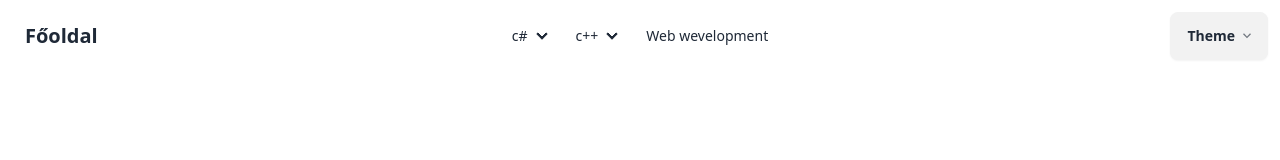
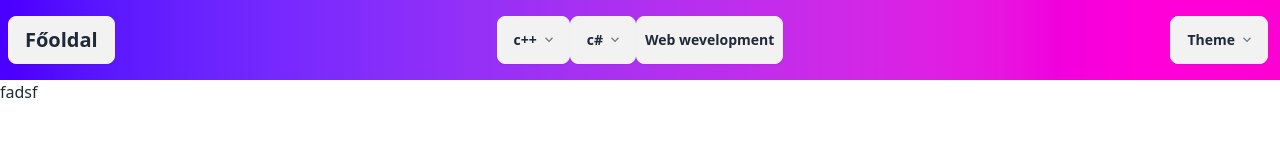
Before and after one commit to khun2/tailwind-webproj, a plain HTML site: page subpages/webdev.html in a window 1280 px wide. Drawn offline with nearby package versions, Linux system fonts and the light colour scheme.

Commit message:
2024. máj. 30., csütörtök, 11:03:29 CEST

```diff
--- a/subpages/webdev.html
+++ b/subpages/webdev.html
@@ -10,7 +10,7 @@
 </head>
 
 <body>
-    <nav class="navbar bg-base-100">
+    <nav class="navbar bg-gradient-to-r from-primary to-secondary">
         <div class="navbar-start">
             <div class="dropdown">
                 <div tabindex="0" role="button" class="btn btn-ghost lg:hidden">
@@ -39,29 +39,37 @@
                     <li><a href="./webdev.html">Web development</a></li>
                 </ul>
             </div>
-            <a href="../index.html" class="btn btn-ghost text-xl">Főoldal</a>
+            <a href="../index.html" class="btn bg-base-200 text-xl">Főoldal</a>
         </div>
         <div class="navbar-center hidden lg:flex">
-            <ul class="menu menu-horizontal px-1">
-                <li>
-                    <details>
-                        <summary>c#</summary>
-                        <ul class="p-2">
-                            <li><a href="./karesz.html">Karesz</a></li>
-                            <li><a href="./progthm.html">Programozási tételek</a></li>
-                        </ul>
-                    </details>
+            <ul class="menu menu-horizontal px-1 ">
+                <div class="dropdown dropdown-bottom">
+                    <div tabindex="0" role="button" class="btn">
+                        c++
+                        <svg width="12px" height="12px" class="h-2 w-2 fill-current opacity-60 inline-block"
+                            xmlns="http://www.w3.org/2000/svg" viewBox="0 0 2048 2048">
+                            <path d="M1799 349l242 241-1017 1017L7 590l242-241 775 775 775-775z"></path>
+                        </svg>
+                    </div>
+                    <ul tabindex="0" class="dropdown-content z-[1] p-2 shadow-2xl bg-base-300 rounded-box">
+                        <li><a href="./algopro.html">Algopro</a></li>
+                        <li><a href="./cpp.html">Programozási tételek</a></li>
+                    </ul>
+                </div>
+                <li class="dropdown dropdown-bottom">
+                    <div tabindex="0" role="button" class="btn">
+                        c#
+                        <svg width="12px" height="12px" class="h-2 w-2 fill-current opacity-60 inline-block"
+                            xmlns="http://www.w3.org/2000/svg" viewBox="0 0 2048 2048">
+                            <path d="M1799 349l242 241-1017 1017L7 590l242-241 775 775 775-775z"></path>
+                        </svg>
+                    </div>
+                    <ul tabindex="0" class="dropdown-content z-[1] p-2 shadow-2xl bg-base-300 rounded-box">
+                        <li><a href="./karesz.html">karesz</a></li>
+                        <li><a href="./progthm.html">Programozási tételek</a></li>
+                    </ul>
                 </li>
-                <li>
-                    <details>
-                        <summary>c++</summary>
-                        <ul class="p-2">
-                            <li><a href="./algopro.html">Algopro</a></li>
-                            <li><a href="./cpp.html">Programozási tételek</a></li>
-                        </ul>
-                    </details>
-                </li>
-                <li><a>Web wevelopment</a></li>
+                <li><a class="p-2 bg-base-200 btn ">Web wevelopment</a></li>
             </ul>
         </div>
         <div class="dropdown dropdown-bottom navbar-end flex">
@@ -95,6 +103,9 @@
         </div>
     </nav>
 
+    <main>
+        fadsf
+    </main>
 </body>
 
 </html>
```
